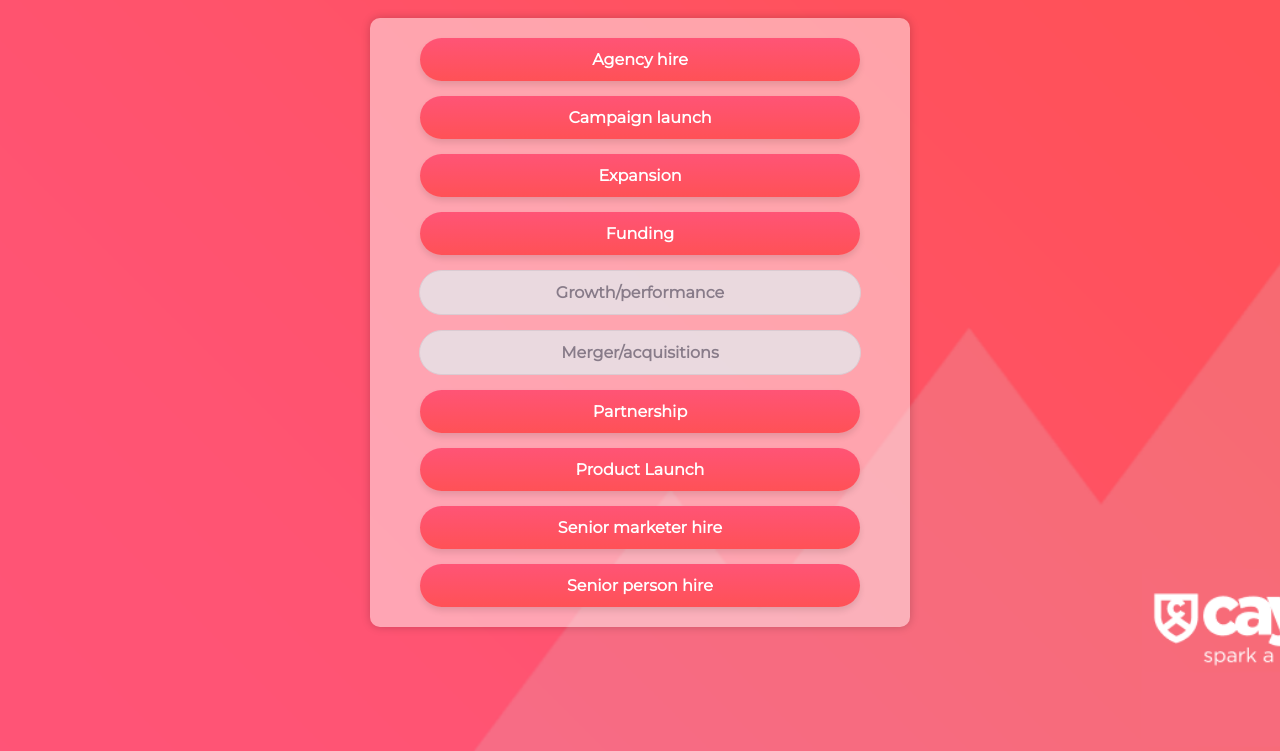
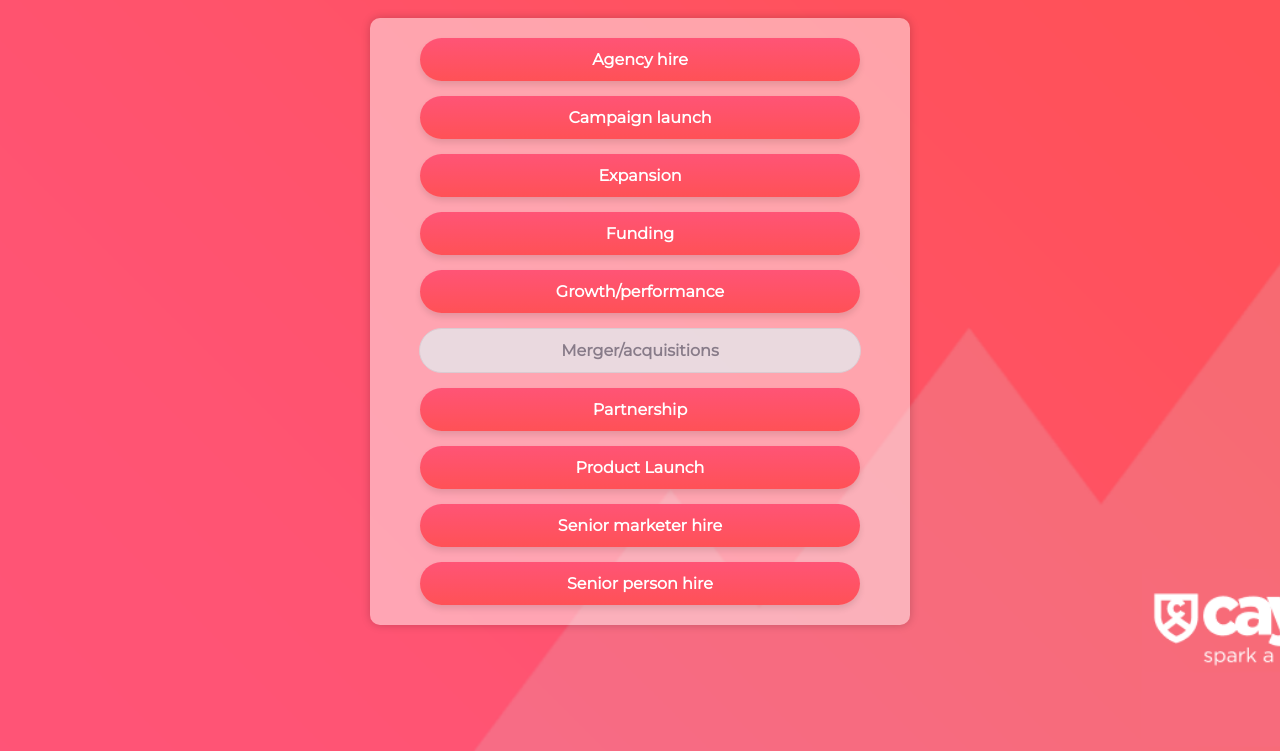
Before and after one commit to Scarlett-Sykes/caytoo, a plain HTML site: page signals.html in a window 1280 px wide. Shown: the part 129-880 px from the top of the page. Drawn offline with Linux system fonts and the light colour scheme.

Commit message:
Update signals.html

```diff
--- a/signals.html
+++ b/signals.html
@@ -105,7 +105,8 @@
     </a>
 
     <a href="https://caytoo-ops-n8n.bravepond-37f4561a.ukwest.azurecontainerapps.io/form/gpf"
-       class="custom-button inactive">
+       class="custom-button"
+       target="_blank">
        Growth/performance
     </a>
 
```
